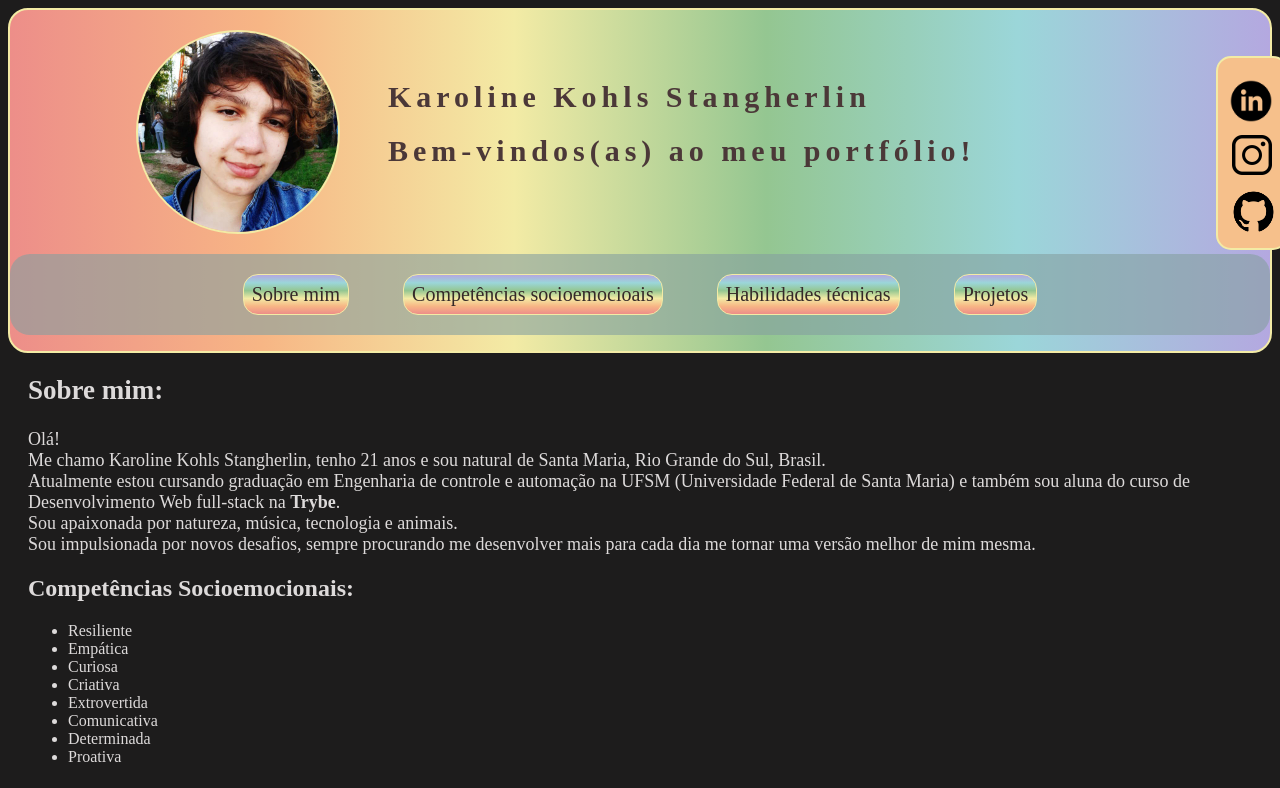
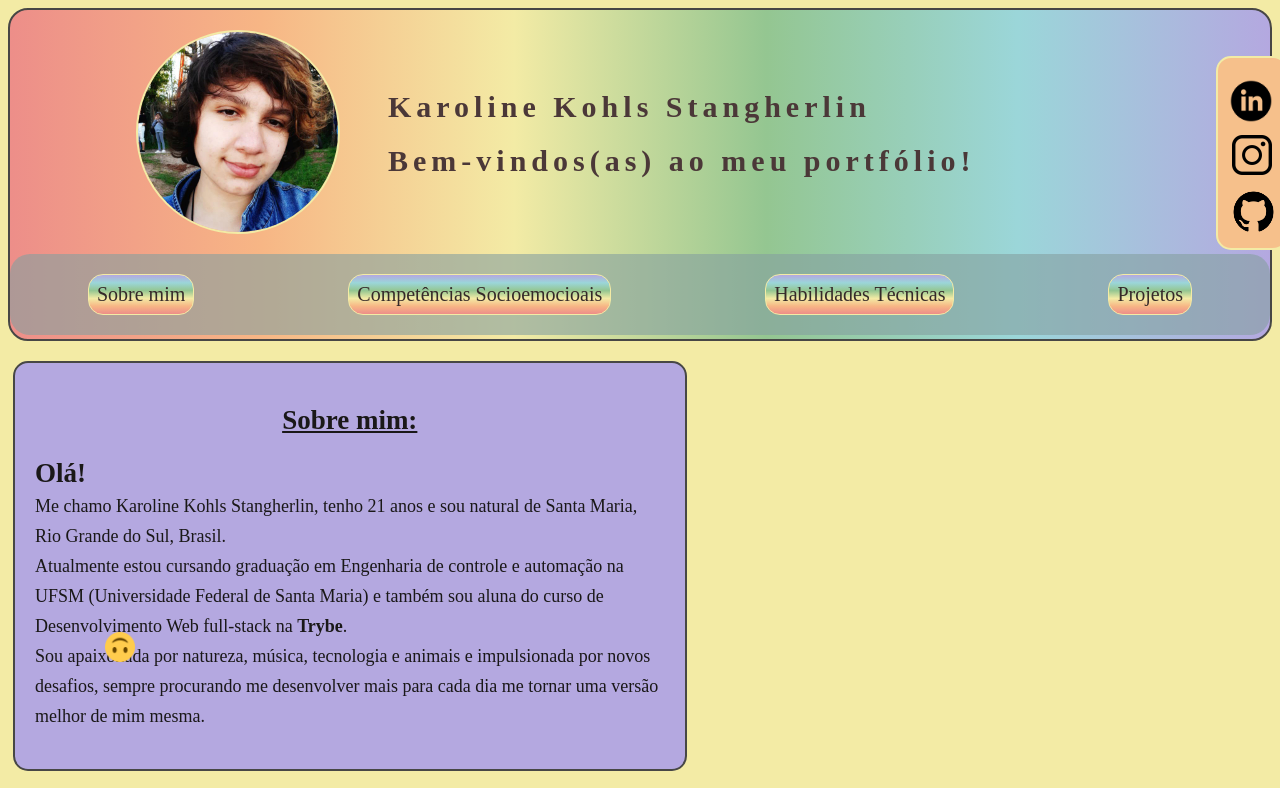
Before and after one commit to KarolineKS/KarolineKS.github.io, a plain HTML site: page index.html in a window 1280 px wide. Shown: the top 788 px of the page. Drawn offline with Linux system fonts and the light colour scheme; a web font is replaced by a local one.

Commit message:
estilização da seção sobre mim

```diff
--- a/index.html
+++ b/index.html
@@ -23,10 +23,10 @@
                     <a href="#sobremim">Sobre mim</a>
                 </li>
                 <li>
-                    <a href="#competencias_socioemocionais">Competências socioemocioais</a>
+                    <a href="#competencias_socioemocionais">Competências Socioemocioais</a>
                 </li>
                 <li>
-                    <a href="#habilidades_tecnicas">Habilidades técnicas</a>
+                    <a href="#habilidades_tecnicas">Habilidades Técnicas</a>
                 </li>
                 <li>
                     <a href="#projetos">Projetos</a>
@@ -39,16 +39,15 @@
     <main>
         <article>
             <section class="section-sobremim">
-                <h2 id="sobremim">Sobre mim:</h2>
+                <h2 class="sobre_mim underline_footer" id="sobremim">Sobre mim:</h2>
                     <p>
-                        Olá! <br />
+                        <strong><span class="ola">Olá!</span></strong> <br /> <img src="Imagens/emoji.png" alt="emoji feliz" width="30px">
                         Me chamo Karoline Kohls Stangherlin, tenho 21 anos e sou natural de Santa
                         Maria, Rio Grande do Sul, Brasil.<br />
                         Atualmente estou cursando graduação em Engenharia de controle e automação
                         na UFSM (Universidade Federal de Santa Maria) e também sou aluna do curso
                         de Desenvolvimento Web full-stack na <strong>Trybe</strong>. <br />
-                        Sou apaixonada por natureza, música, tecnologia e animais. <br />
-                        Sou impulsionada por novos desafios, sempre procurando me desenvolver mais
+                        Sou apaixonada por natureza, música, tecnologia e animais e impulsionada por novos desafios, sempre procurando me desenvolver mais
                         para cada dia me tornar uma versão melhor de mim mesma. <br />
                     </p>
             </section>
--- a/style.css
+++ b/style.css
@@ -1,125 +1,164 @@
-
-body{
-    background-color:rgb(29, 28, 28);
-    font-family:'Joan', serif;
-    color: rgb(221, 218, 218);
+body {
+  background-color: #f3eba5;
+  font-family: "Joan", serif;
+  color: rgb(49, 48, 48);
 }
 
-.imagem-perfil{
+.imagem-perfil {
   width: 200px;
   border-radius: 50%;
   margin-left: 10%;
   margin-top: 20px;
-    border: solid 2px #F3EBA5;
+  border: solid 2px #f3eba5;
 }
 
-.header{
-    background-image: linear-gradient(to right,#ED8E89,#F7B685,#F3EBA5,#94C691,#9BD6D9,#B4A8E0);
+.header {
+  background-image: linear-gradient(
+    to right,
+    #ed8e89,
+    #f7b685,
+    #f3eba5,
+    #94c691,
+    #9bd6d9,
+    #b4a8e0
+  );
   position: relative;
   border-radius: 20px;
-    border: #F3EBA5 2px solid;
+  height: 329px;
+  border: solid 2px #474745;
 }
 
-.nome{
+.nome {
   position: absolute;
-    top: 50px;
+  top: 60px;
   left: 30%;
   border-radius: 20px;
-    color:rgb(75, 56, 56);
+  color: rgb(75, 56, 56);
   letter-spacing: 5px;
   font-size: 15px;
 }
 
-.nav-links{
+.nav-links {
   padding: 0;
   text-align: center;
   background-color: rgba(133, 160, 160, 0.596);
   border-radius: 20px;
 }
 
-.nav-links li{
+.nav-links li {
   display: inline-block;
-    margin-right: 50px;
-    background-image: linear-gradient(to top,#ED8E89,#F7B685,#F3EBA5,#94C691,#9BD6D9,#B4A8E0);
+  margin-right: 150px;
+  background-image: linear-gradient(
+    to top,
+    #ed8e89,
+    #f7b685,
+    #f3eba5,
+    #94c691,
+    #9bd6d9,
+    #b4a8e0
+  );
   padding: 8px;
   border-radius: 15px;
   margin-top: 20px;
   margin-bottom: 20px;
-    border: solid 1px #F3EBA5;
+  border: solid 1px #f3eba5;
 }
 
-.nav-links li:nth-last-child(1){
+.nav-links li:nth-last-child(1) {
   margin-right: 0;
 }
 
-nav ul li a{
+nav ul li a {
   text-decoration: none;
   font-size: 20px;
-    color:rgb(53, 41, 41);
-    font-family:'Joan', serif;
-
+  color: rgb(53, 41, 41);
+  font-family: "Joan", serif;
 }
-main{
-    margin-left: 20px;
+main {
+  margin-left: 5px;
 }
 
-.section-sobremim{
-    font-size: 18px;
+.nav-links-redessociais {
+  background-color: #f6c08b;
+  position: fixed;
+  top: 7%;
+  left: 95%;
+  border-radius: 15px;
+  border: solid 2px #f3eba5;
 }
 
-.nav-links-redessociais{
-    background-color: #f6c08b;
-    position:fixed;
-    top:7%;
-    left:95%;
-    border-radius: 15px;
-    border: solid 2px #F3EBA5;
-}
-
-
-.nav-links-redessociais a:hover{
+.nav-links-redessociais a:hover {
   padding-left: 10px;
-    background-color:#94C691;
+  background-color: #94c691;
   padding-top: 38px;
 }
 
-.icone_linkedin{
+.icone_linkedin {
   width: 50px;
   margin-left: 8px;
   margin-top: 18px;
 }
-.icone_insta{
+.icone_insta {
   width: 40px;
   margin-left: 14px;
   margin-top: 5px;
   padding-right: 5px;
 }
-.icone_git{
+.icone_git {
   width: 65px;
   margin-left: 3px;
 }
 
-.footer{
+.footer {
   padding: 10px 5px 4px 0px;
-    background-image: linear-gradient(to right,#ED8E89,#F7B685,#F3EBA5,#94C691,#9BD6D9,#B4A8E0);
+  background-image: linear-gradient(
+    to right,
+    #ed8e89,
+    #f7b685,
+    #f3eba5,
+    #94c691,
+    #9bd6d9,
+    #b4a8e0
+  );
   border-radius: 15px;
-    border: #F3EBA5 2px solid;
-    color:rgb(75, 56, 56);
+  color: rgb(75, 56, 56);
   font-size: 18px;
   line-height: 30px;
+  border: solid 2px #474745;
 }
-.footer_posicionamento{
+.footer_posicionamento {
   margin-left: 30px;
   margin-bottom: px;
 }
 
-.footer_posicionamento img{
+.footer_posicionamento img {
   width: 200px;
   float: right;
   border-radius: 15px;
 }
 
-.underline_footer{
+.underline_footer {
   text-decoration: underline;
-
 }
+.section-sobremim {
+  font-size: 18px;
+  width: 50%;
+  line-height: 30px;
+  padding: 20px;
+  background-color: #b4a8e0;
+  margin-top: 20px;
+  border-radius: 15px;
+  border: solid 2px #474745;
+  color: rgb(26, 24, 24);
+}
+.sobre_mim {
+  text-align: center;
+}
+.ola{
+    font-size: 1.5em;
+}
+.section-sobremim img{
+    position: absolute;
+    left: 105px;
+    top: 79%;
+}
```
Also changed, not shown: Imagens/emoji.png (added). Lines whose indentation alone changed are shown as unchanged.
